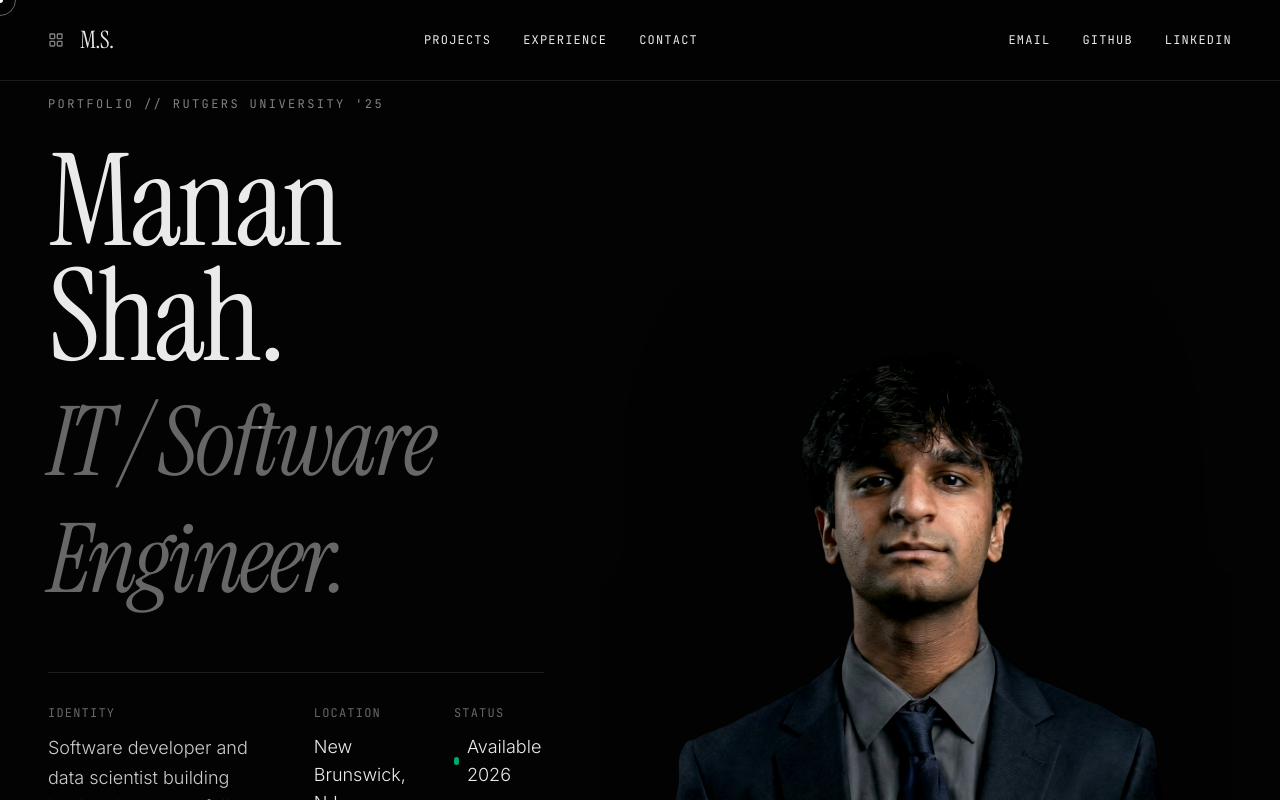
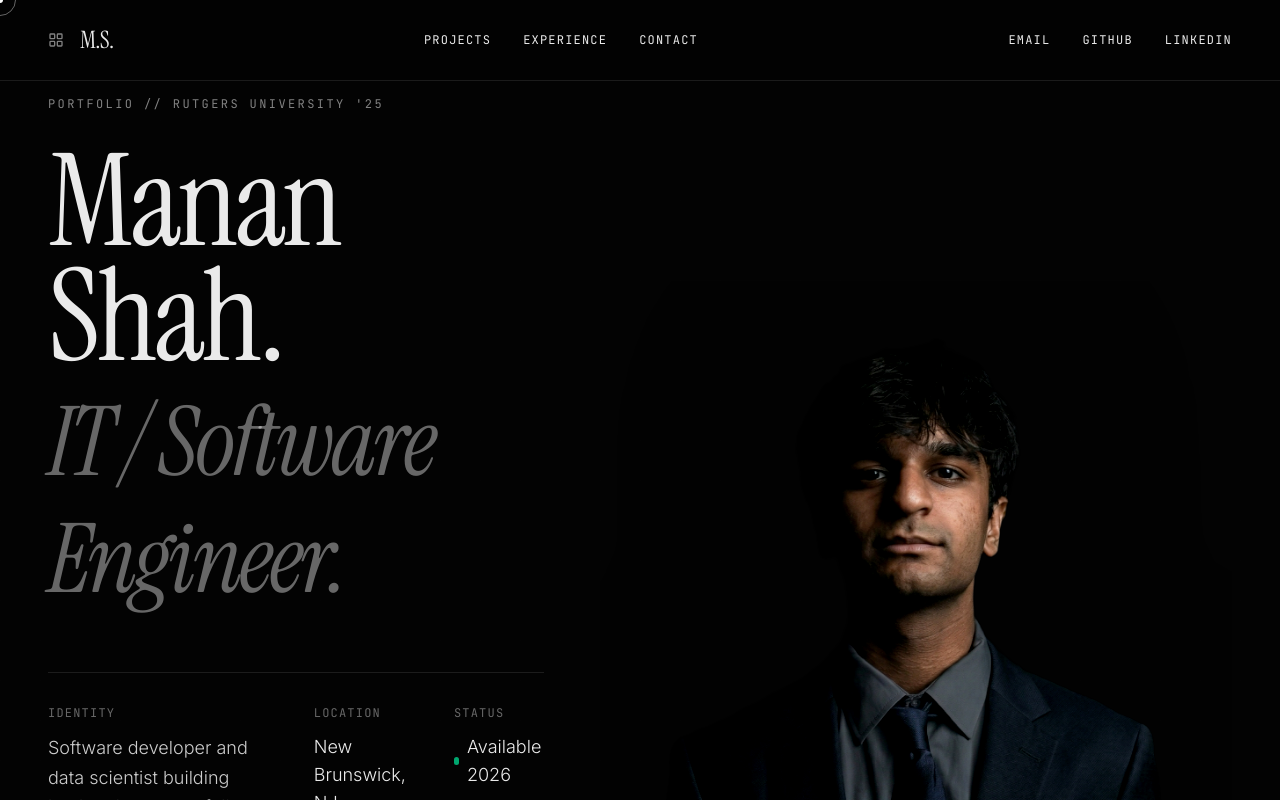
Before and after one commit to Manan1121/Manan1121.github.io, a React (Vite) app: page / in a window 1280 px wide. Shown: the top 800 px of the page. Built offline with nearby package versions, Linux system fonts and the light colour scheme.

Commit message:
Restore previous hero portrait

```diff
--- a/src/App.jsx
+++ b/src/App.jsx
@@ -446,7 +446,7 @@ function App() {
             >
               <div className="relative isolate h-[460px] overflow-hidden sm:h-[560px] lg:h-[720px] xl:h-[760px]">
                 <img
-                  src="/manan-portrait-rembg-cropped.png?v=20260409-2"
+                  src="/manan-portrait-rembg-cropped.png?v=20260409-3"
                   alt="Portrait of Manan Shah"
                   className="absolute inset-0 right-[-2%] bottom-[-1px] z-10 h-full w-full object-contain object-[center_bottom] brightness-[1.03] contrast-[1.14] saturate-[0.9] drop-shadow-[0_28px_80px_rgba(0,0,0,0.55)] lg:right-[-4%] lg:scale-[1.02]"
                 />
```
Also changed, not shown: public/manan-portrait-rembg-cropped.png.
